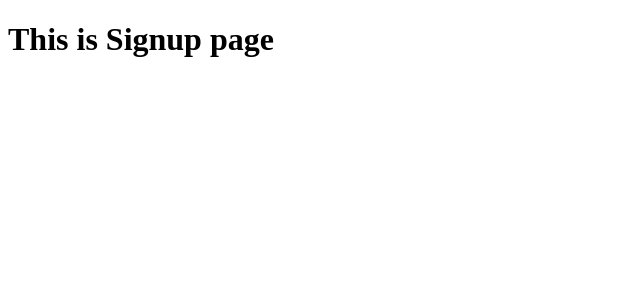
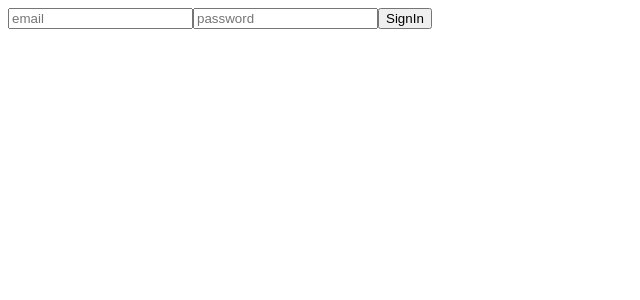
Before and after one commit to vanshjangir/hardcode, a React (Vite) app in the folder client/: page /signup in a window 1280 px wide. Shown: the top 300 px of the page, without its empty margins (0-640 px from the left). Built offline with nearby package versions, Linux system fonts and the light colour scheme.

Commit message:
database code completed

```diff
--- a/client/src/components/Home.jsx
+++ b/client/src/components/Home.jsx
@@ -45,8 +45,8 @@ const Home = () => {
             {problem.map((prob) => (
               <tr key={prob.title}>
                 <td onClick={() => {nav(`problem/${prob.title}`)}}>{prob.title}</td>
-                <td>{prob.Acceptance}</td>
-                <td>{prob.Difficulty}</td>
+                <td>{prob.acceptance}</td>
+                <td>{prob.difficulty}</td>
               </tr>
             ))}
           </tbody>
--- a/client/src/components/Signup.jsx
+++ b/client/src/components/Signup.jsx
@@ -1,6 +1,35 @@
+import { useState } from "react";
+import { useNavigate } from "react-router-dom";
+
 const Signup = () => {
+
+  const [Semail, setEmail] = useState("");
+  const [Spassword, setPassword] = useState("");
+  const nav = useNavigate();
+
+  const submit = async () => {
+    const response = await fetch('http://localhost:3000/signup', {
+      method: "POST",
+      headers: {
+        'Content-Type': "application/json",
+      },
+      body: JSON.stringify({
+        email: Semail,
+        password: Spassword,
+      }),
+    })
+
+    if(response.status == 200){
+      nav(-1);
+    }
+  }
+
   return (
-    <h1>This is Signup page</h1>
+    <div>
+      <input placeholder="email" onChange={(e) => setEmail(e.target.value)} />
+      <input placeholder="password" onChange={(e) => setPassword(e.target.value)}/>
+      <button type="button" onClick={submit}>SignIn</button>
+    </div>
   )
 }
 
```
Also changed, not shown: 1 other file (tests, documents, lock files or other folders).
